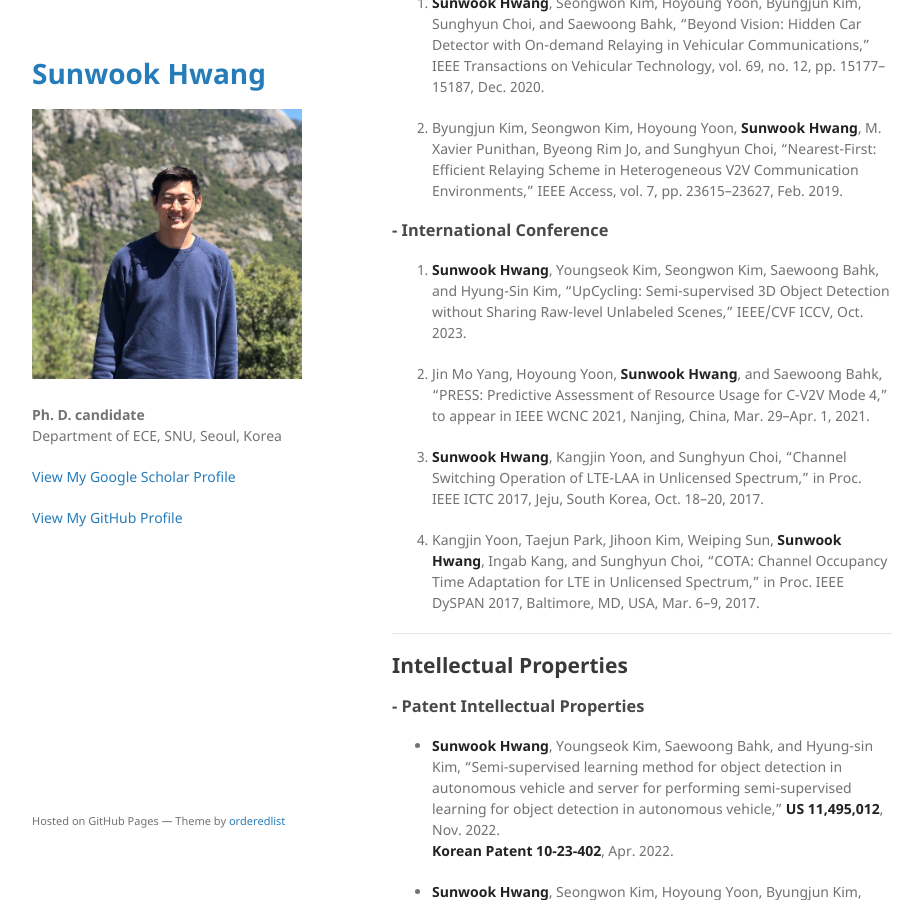
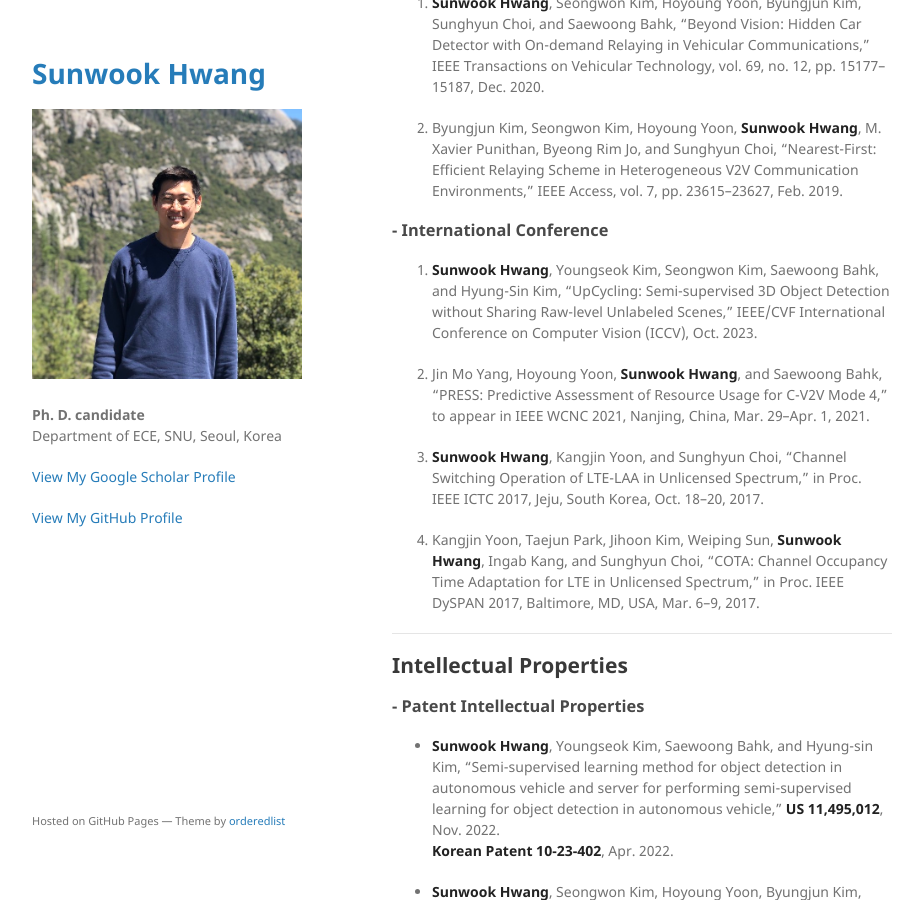
Before and after one commit to jeongjun-park/jeongjun-park.github.io, a Jekyll site: the page built from index.md, in a window 1280 px wide and 900 px high, scrolled down 1553 px. Shown: the whole window, without its empty margins (178-1101 px from the left). Built offline with Jekyll 4.4.1, drawn with Linux system fonts in a browser that asks for light colours; our own code applies the rules of GitHub Pages for plain Markdown files.

Commit message:
Update index.md

```diff
--- a/index.md
+++ b/index.md
@@ -67,7 +67,7 @@ IEEE Access, vol. 7, pp. 23615--23627, Feb. 2019.
 ### - International Conference
 1. **Sunwook Hwang**, Youngseok Kim, Seongwon Kim, Saewoong Bahk, and Hyung-Sin Kim,
 "UpCycling: Semi-supervised 3D Object Detection without Sharing Raw-level Unlabeled Scenes,"
-IEEE/CVF ICCV, Oct. 2023.
+IEEE/CVF International Conference on Computer Vision (ICCV), Oct. 2023.
 
 4. Jin Mo Yang, Hoyoung Yoon, **Sunwook Hwang**, and Saewoong Bahk,
 "PRESS: Predictive Assessment of Resource Usage for C-V2V Mode 4,"
```
